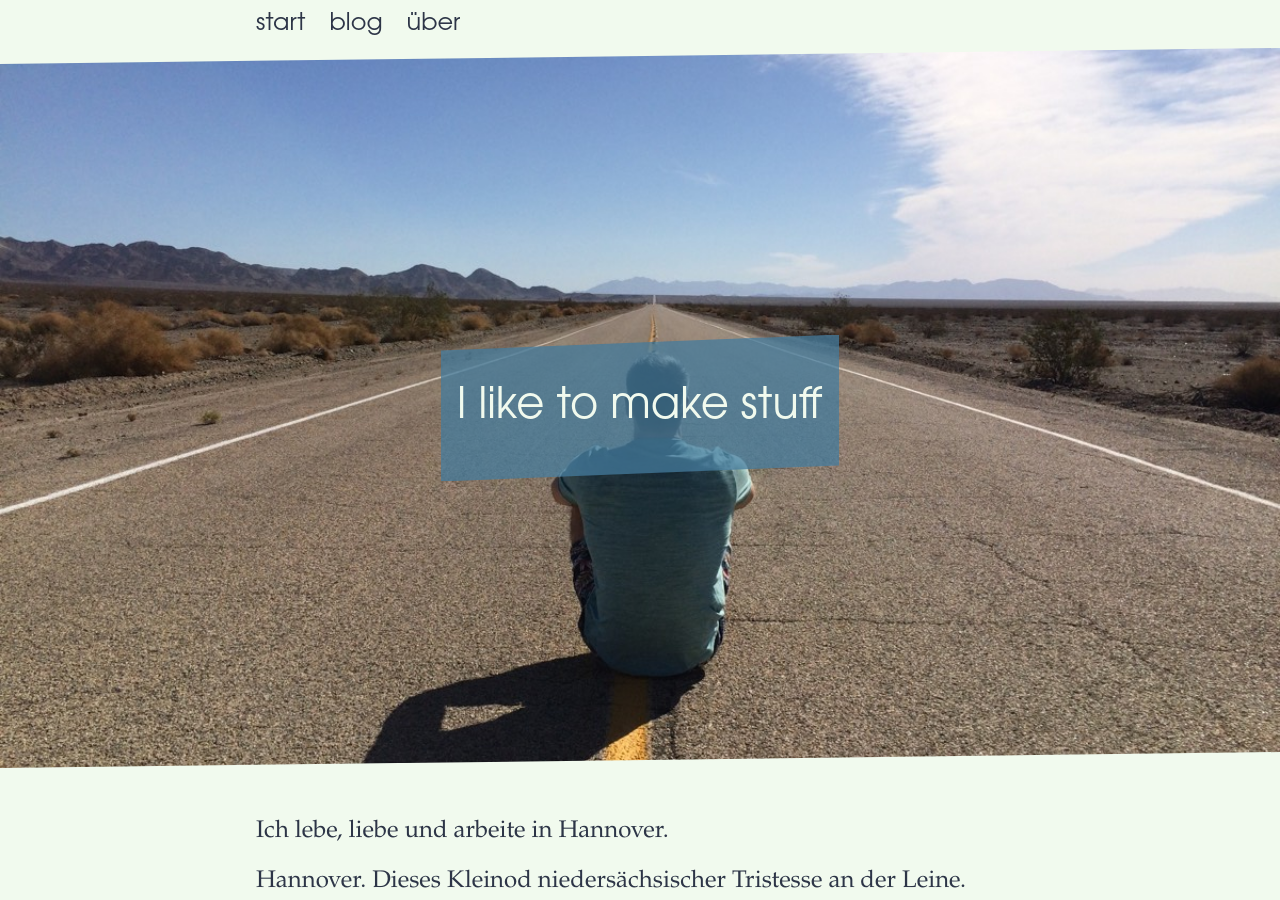
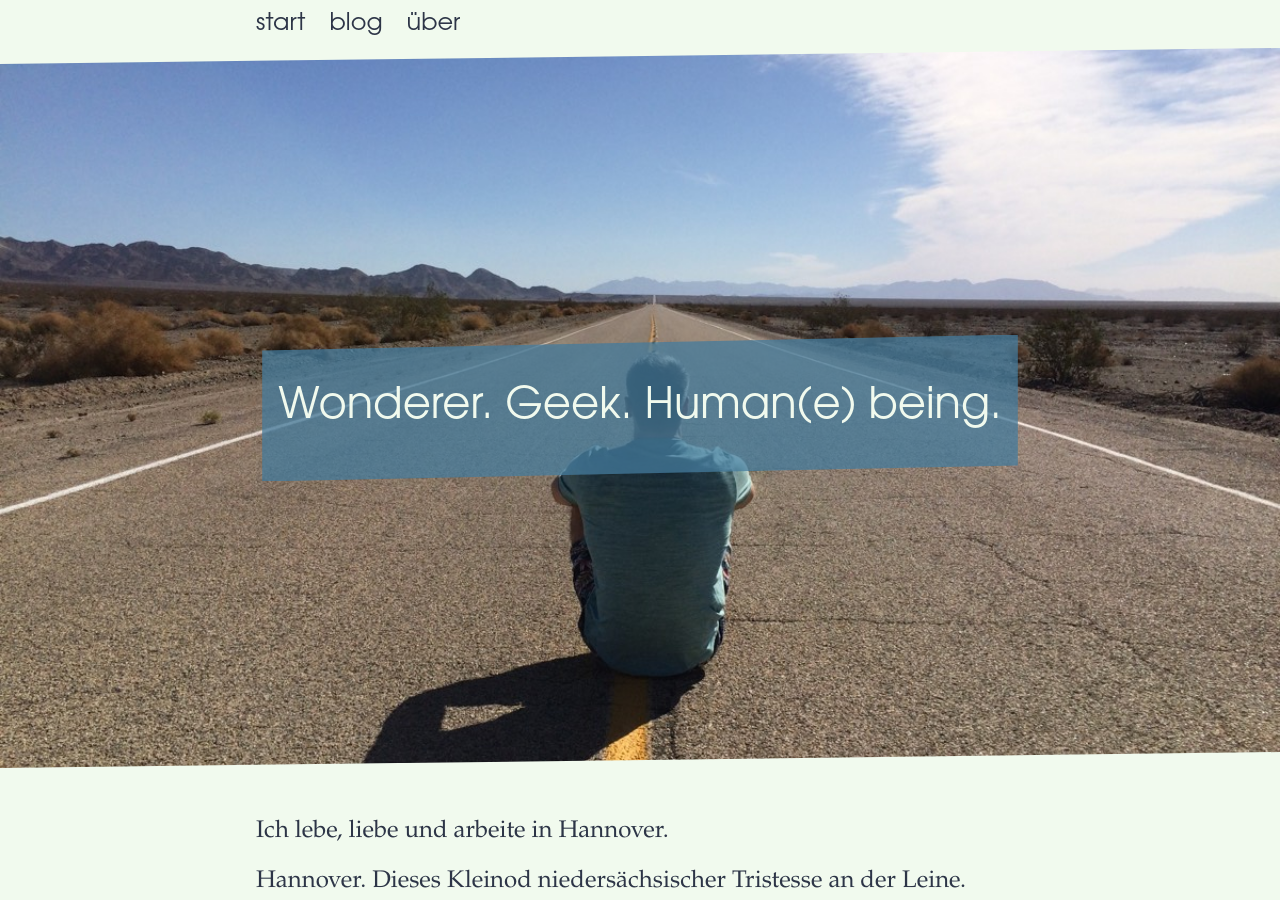
Before and after one commit to marc2o/marc2o.github.io, a Jekyll site: the page built from about.md, in a window 1280 px wide and 900 px high. Built offline with Jekyll 4.4.1, drawn with Linux system fonts in a browser that asks for light colours; some of the changed text lies outside the part shown.

Commit message:
Update about.md

```diff
--- a/about.md
+++ b/about.md
@@ -1,6 +1,6 @@
 ---
 layout: article
-title: I like to make stuff
+title: Wonderer. Geek. Human(e) being.
 author: marc2o
 language: de-DE
 image: /images/marc2o-r66.jpg
```
Also changed, not shown: other parts of about.md (+1 -1 lines).
